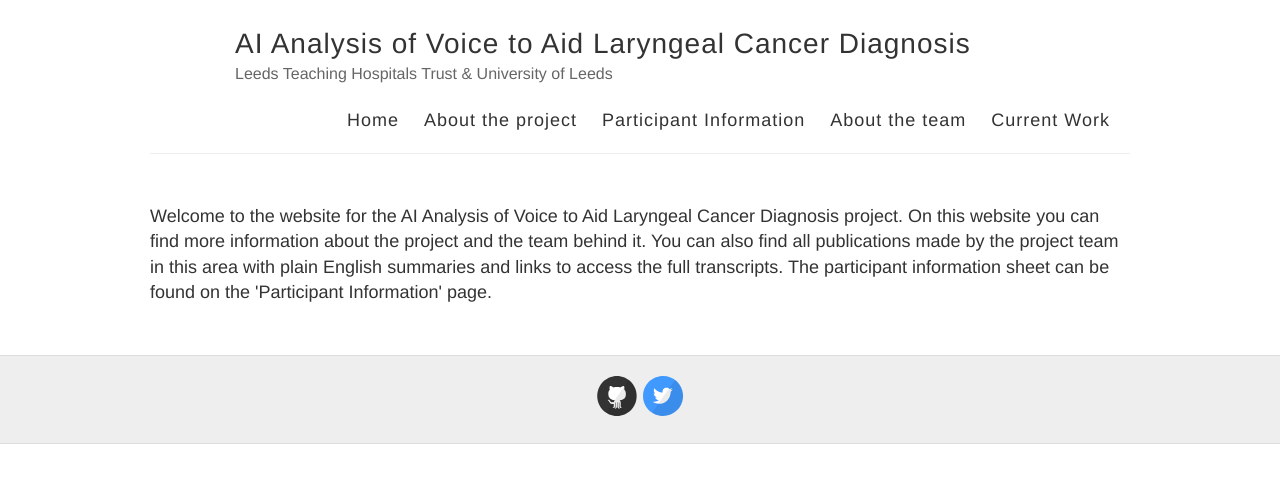
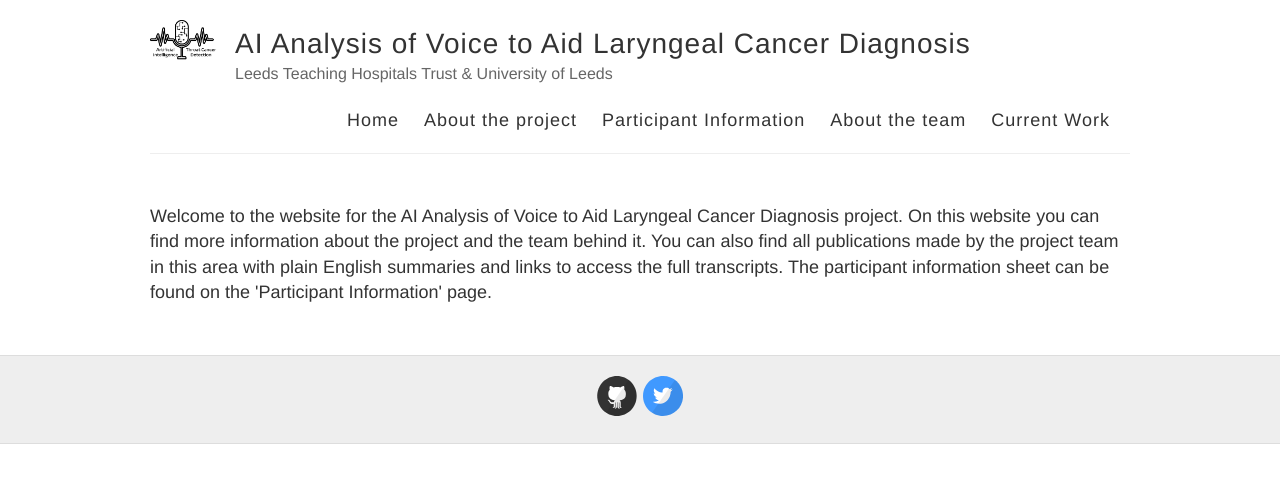
Before and after one commit to mary-paterson/mary-paterson.github.io, a Jekyll site: the page built from index.html, in a window 1280 px wide. Shown: the top 483 px of the page. Built offline with Jekyll 4.4.1, drawn with Linux system fonts in a browser that asks for light colours.

Commit message:
Update _config.yml

```diff
--- a/_config.yml
+++ b/_config.yml
@@ -9,7 +9,7 @@ name: AI Analysis of Voice to Aid Laryngeal Cancer Diagnosis
 description: Leeds Teaching Hospitals Trust & University of Leeds
 
 # URL of your avatar or profile pic (you could use your GitHub profile pic)
-avatar:
+avatar: https://github.com/mary-paterson/mary-paterson.github.io/blob/main/images/StudyLogo.png
 
 #
 # Flags below are optional
```
